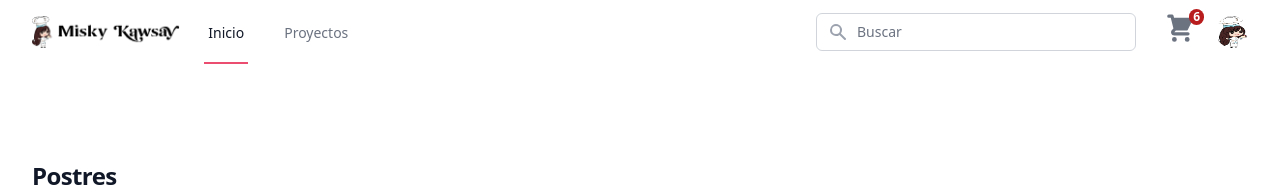
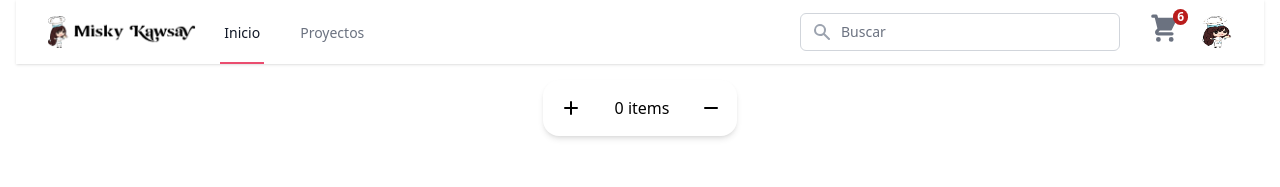
Before and after one commit to Lutimi/misk-lutimi, a React (Create React App) app: page / in a window 1280 px wide. Shown: the top 187 px of the page. Built offline with nearby package versions, Linux system fonts and the light colour scheme.

Commit message:
misk-Ticona

```diff
--- /dev/null
+++ b/src/components/Cards/AddItem.jsx
@@ -0,0 +1,33 @@
+import React from "react";
+import Plus from "../icons/Plus";
+import Minus from "../icons/Minus";
+import { useState } from "react";
+
+const AddItem = (props) => {
+  const [items, setItems] = useState(0); //HOOKS
+
+  const increment = () => {
+    // items += 1;
+    setItems(items + 1);
+    console.log(items);
+  };
+  const decrement = () => {
+    // items -= 1;
+    setItems(items - 1);
+  };
+
+  return (
+    <div className="card flex space-x-8 justify-between ">
+      <button onClick={() => increment()}>
+        <Plus />
+      </button>
+      <div> {items} items</div>
+
+      <button onClick={decrement}>
+        <Minus />
+      </button>
+    </div>
+  );
+};
+
+export default AddItem;
--- a/src/components/Cards/ItemCard.jsx
+++ b/src/components/Cards/ItemCard.jsx
@@ -1,65 +1,73 @@
-import React from 'react';
-
+import React from "react";
 
 const products = [
   {
     id: 1,
-      name: 'Cupcake ',
-      href: '#',
-      imageSrc: 'https://i.pinimg.com/originals/fc/75/5f/fc755f1244dd0f9f0174bb50fc519c89.png',
+    name: "Cupcake ",
+    href: "#",
+    imageSrc:
+      "https://i.pinimg.com/originals/fc/75/5f/fc755f1244dd0f9f0174bb50fc519c89.png",
     imageAlt: "Sabores combinados",
-      price: '$15',
-       sabor: 'Fresa',
+    price: "$15",
+    sabor: "Fresa",
   },
   {
     id: 1,
-      name: 'Cupcake ',
-      href: '#',
-      imageSrc: 'https://i.pinimg.com/originals/fc/75/5f/fc755f1244dd0f9f0174bb50fc519c89.png',
+    name: "Cupcake ",
+    href: "#",
+    imageSrc:
+      "https://i.pinimg.com/originals/fc/75/5f/fc755f1244dd0f9f0174bb50fc519c89.png",
     imageAlt: "Sabores combinados",
-      price: '$15',
-       sabor: 'Fresa',
+    price: "$15",
+    sabor: "Fresa",
   },
   {
     id: 1,
-      name: 'Cupcake ',
-      href: '#',
-      imageSrc: 'https://static.wixstatic.com/media/a4f621_a39ac77966b9412bae238e99bc8b42d8~mv2_d_3024_3024_s_4_2.png/v1/fill/w_500,h_500,al_c,q_90/file.jpg',
+    name: "Cupcake ",
+    href: "#",
+    imageSrc:
+      "https://static.wixstatic.com/media/a4f621_a39ac77966b9412bae238e99bc8b42d8~mv2_d_3024_3024_s_4_2.png/v1/fill/w_500,h_500,al_c,q_90/file.jpg",
     imageAlt: "Sabores combinados",
-      price: '$15',
-       sabor: 'Fresa',
+    price: "$15",
+    sabor: "Fresa",
   },
   {
     id: 1,
-      name: 'Cupcake ',
-      href: '#',
-      imageSrc: 'https://s-media-cache-ak0.pinimg.com/originals/fc/75/5f/fc755f1244dd0f9f0174bb50fc519c89.png',
+    name: "Cupcake ",
+    href: "#",
+    imageSrc:
+      "https://s-media-cache-ak0.pinimg.com/originals/fc/75/5f/fc755f1244dd0f9f0174bb50fc519c89.png",
     imageAlt: "Sabores combinados",
-      price: '$15',
-       sabor: 'Fresa',
+    price: "$15",
+    sabor: "Fresa",
   },
   {
     id: 1,
-      name: 'Cupcake ',
-      href: '#',
-      imageSrc: 'https://image.shutterstock.com/shutterstock/photos/1189409857/display_1500/stock-photo-tasty-chocolate-cupcake-on-white-background-1189409857.jpg',
+    name: "Cupcake ",
+    href: "#",
+    imageSrc:
+      "https://image.shutterstock.com/shutterstock/photos/1189409857/display_1500/stock-photo-tasty-chocolate-cupcake-on-white-background-1189409857.jpg",
     imageAlt: "Sabores combinados",
-      price: '$15',
-       sabor: 'Fresa',
+    price: "$15",
+    sabor: "Fresa",
   },
-  ]
+];
 
 function ItemCard(props) {
   return (
     <div className="bg-white">
-        <div className="max-w-2xl mx-auto py-16 px-4 sm:py-24 sm:px-6 lg:max-w-7xl lg:px-8">
-          <h2 className="text-2xl font-extrabold tracking-tight text-gray-900">{props.tittle}</h2>
+      <div className="max-w-2xl mx-auto py-4 px-4 sm:py-12 sm:px-6 lg:max-w-7xl lg:px-8">
+        <h2 className="text-2xl font-extrabold tracking-tight text-gray-900">
+          {props.tittle}
+        </h2>
 
         <div className=" mt-6 grid grid-cols-1 gap-y-10 gap-x-6 sm:grid-cols-2 lg:grid-cols-3 xl:gap-x-8 ">
           {products.map((product) => (
             <div key={product.id} className="group relative  drop-shadow-2xl">
-                <div className="w-3/4  min-h-80 bg-gray-200  aspect-h-1 rounded-md overflow-hidden group-hover:opacity-75 lg:h-3/4
-                lg:aspect-none aspect-v">
+              <div
+                className="w-3/4  min-h-80 bg-gray-200  aspect-h-1 rounded-md overflow-hidden group-hover:opacity-75 lg:h-3/4
+                lg:aspect-none aspect-v"
+              >
                 <img
                   src={product.imageSrc}
                   alt={product.imageAlt}
@@ -76,14 +84,16 @@ const products = [
                   </h3>
                   <p className="mt-1 text-sm text-gray-500">{product.sabor}</p>
                 </div>
-                  <p className="text-sm font-medium text-gray-900">{product.price}</p>
+                <p className="text-sm font-medium text-gray-900">
+                  {product.price}
+                </p>
               </div>
             </div>
           ))}
         </div>
       </div>
     </div>
-    )
+  );
 }
 
 export default ItemCard;
--- /dev/null
+++ b/src/components/icons/Minus.jsx
@@ -0,0 +1,20 @@
+import React from "react";
+
+function Minus() {
+  return (
+    <svg
+      xmlns="http://www.w3.org/2000/svg"
+      class="h-5 w-5"
+      viewBox="0 0 20 20"
+      fill="currentColor"
+    >
+      <path
+        fill-rule="evenodd"
+        d="M3 10a1 1 0 011-1h12a1 1 0 110 2H4a1 1 0 01-1-1z"
+        clip-rule="evenodd"
+      />
+    </svg>
+  );
+}
+
+export default Minus;
--- /dev/null
+++ b/src/components/icons/Plus.jsx
@@ -0,0 +1,22 @@
+import React from "react";
+
+function Plus() {
+  return (
+    <svg
+      xmlns="http://www.w3.org/2000/svg"
+      class="h-6 w-6"
+      fill="none"
+      viewBox="0 0 24 24"
+      stroke="currentColor"
+    >
+      <path
+        stroke-linecap="round"
+        stroke-linejoin="round"
+        stroke-width="2"
+        d="M12 6v6m0 0v6m0-6h6m-6 0H6"
+      />
+    </svg>
+  );
+}
+
+export default Plus;
--- a/src/index.css
+++ b/src/index.css
@@ -1,4 +1,7 @@
-
 @tailwind base;
 @tailwind components;
 @tailwind utilities;
+
+.card {
+  @apply bg-white  rounded-2xl p-4 shadow-md;
+}
--- a/src/pages/Home.jsx
+++ b/src/pages/Home.jsx
@@ -1,25 +1,31 @@
-
-import React from 'react';
-import miniImagen from "../assets/images/Character.png"
-import Imagen from "../assets/images/Logo.png"
+import React from "react";
+import miniImagen from "../assets/images/Character.png";
+import Imagen from "../assets/images/Logo.png";
 import Navbar from "../components/NavBar";
 // import Navbar2 from "../components/Navbar2"
-import Footer from "../components/footer"
-import ItemListCoinainer from "../components/ItemListCoinainer"
-
+import Footer from "../components/footer";
+import ItemListCoinainer from "../components/ItemListCoinainer";
+import AddItem from "../components/Cards/AddItem";
 
 const Home = () => {
   return (
-  <div className="h-screen">
-      <Navbar first="Inicio" second="Proyectos" Logo={Imagen} miniLogo={miniImagen}  />
-      {/* <Navbar2 first="Inicio" second="Proyectos" Logo={Imagen} miniLogo={miniImagen}  /> */}
-      <ItemListCoinainer/>
+    <div className="h-screen maw-w-7xl px-4">
+      <Navbar
+        first="Inicio"
+        second="Proyectos"
+        Logo={Imagen}
+        miniLogo={miniImagen}
+      />
 
+      <div className="flex justify-center items-center my-4">
+        <AddItem />
+      </div>
 
+      <ItemListCoinainer />
 
-
-    <Footer className="fixed inset-x-0 bottom-0" />
-  </div> ) ;
-}
+      <Footer className="fixed inset-x-0 bottom-0" />
+    </div>
+  );
+};
 
 export default Home;
```
Lines whose indentation alone changed are shown as unchanged.
